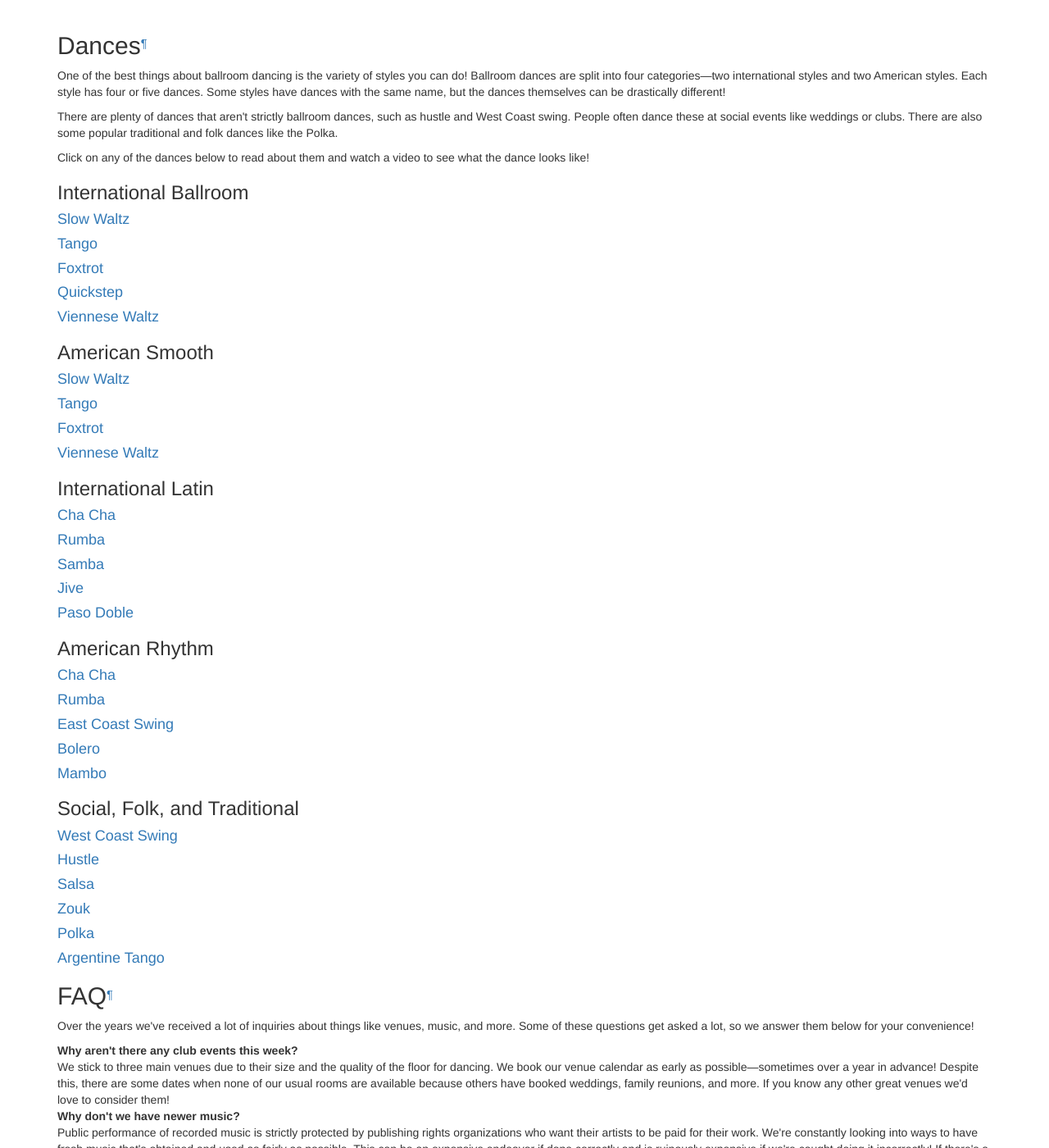
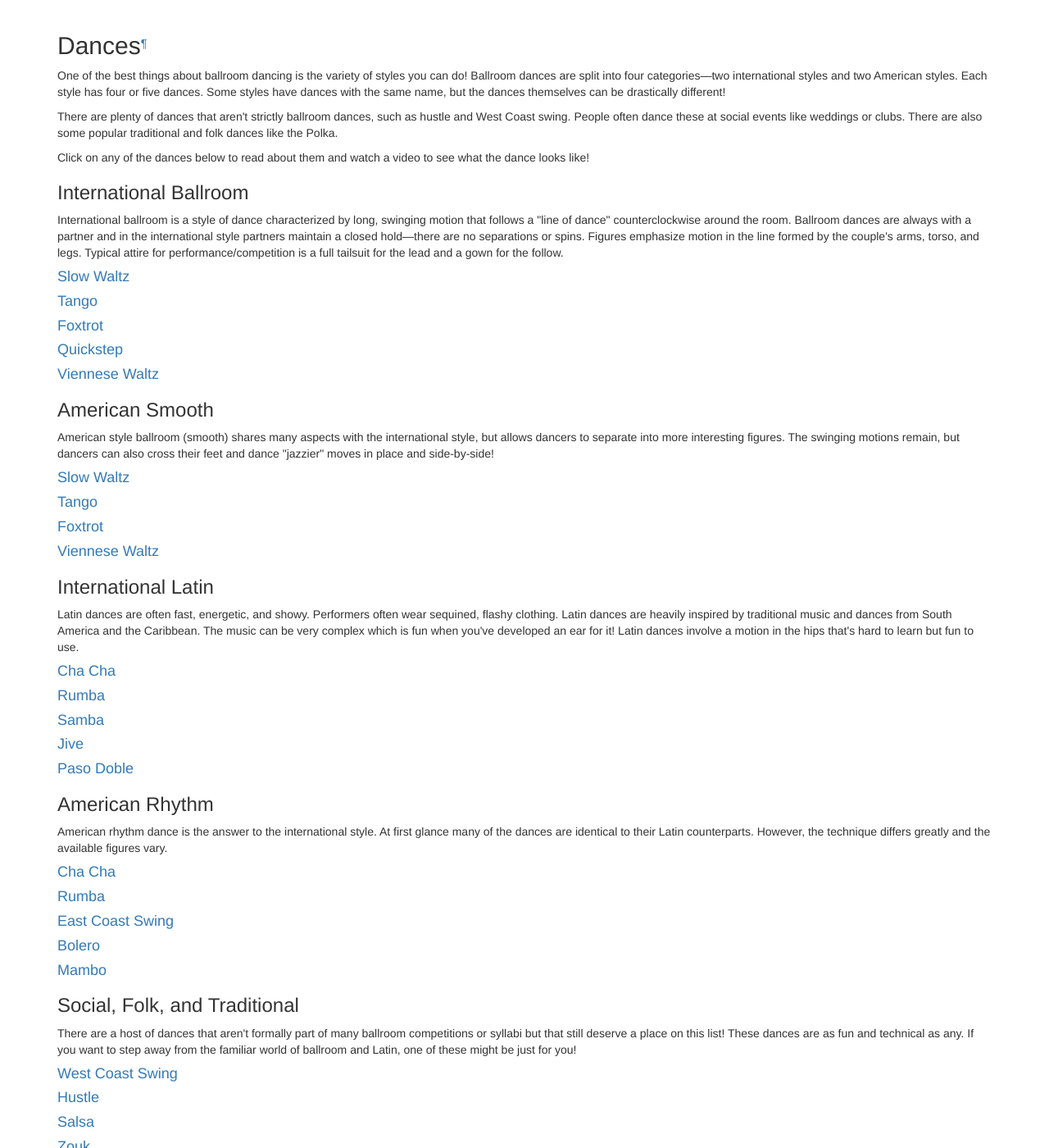
Before and after one commit to ballroom-dance-club/ballroom-dance-club.github.io, a Jekyll site: the page built from index.html, in a window 1280 px wide and 1400 px high, scrolled down 961 px. Shown: the whole window at 82% size. Built offline with Jekyll 4.4.1, drawn with Linux system fonts in a browser that asks for light colours; nearby versions of some CDN libraries.

Commit message:
Show style descriptions

```diff
--- a/_includes/dances.html
+++ b/_includes/dances.html
@@ -18,6 +18,7 @@
 
 {% for style in site.data.dances %}
     <h3>{{ style.style }}</h3>
+    <p>{{ style.description }}</p>
     {% for dance in style.dances %}
         <h4><a data-toggle="collapse" data-target="#{{ style.style | slugify }}-{{ dance.name | slugify }}">{{ dance.name }}</a></h4>
         <div id="{{ style.style | slugify }}-{{ dance.name | slugify }}" class="collapse collapsed">
```
